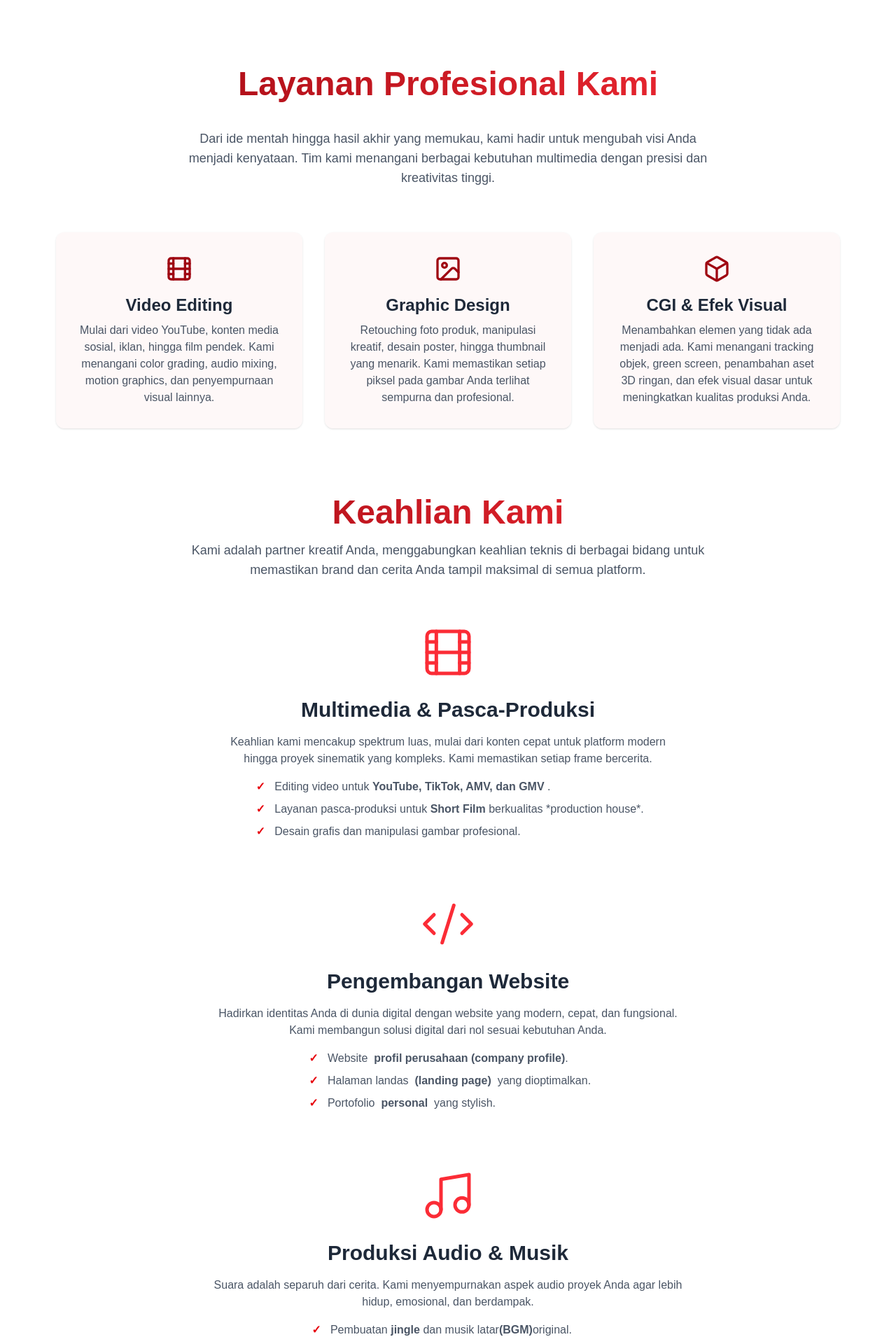
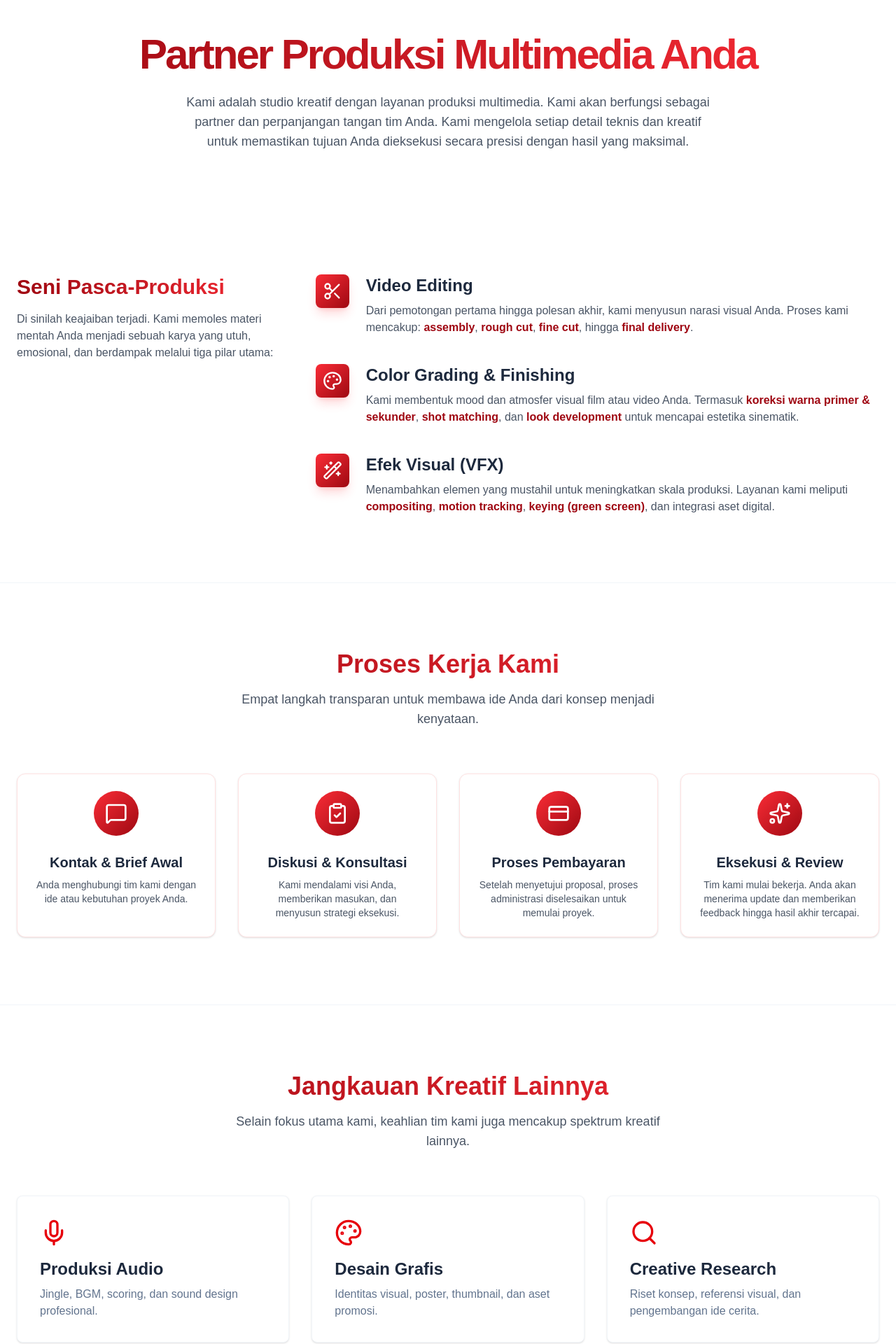
Before and after one commit to aoisaki01/pasifixc-project, a Next.js app: page / in a window 1280 px wide. Shown: the part 880-2800 px from the top of the page at 70% size. Built offline with nearby package versions, Linux system fonts and the light colour scheme; no server answers.

Commit message:
Update ServiceSection.tsx

```diff
--- a/src/app/components/ServiceSection.tsx
+++ b/src/app/components/ServiceSection.tsx
@@ -1,148 +1,140 @@
-// File: src/app/services/page.tsx
+'use client';
 
 import React from 'react';
-import { Film, Image as ImageIcon, Box, MessageSquare, ClipboardCheck, CreditCard, Sparkles, Code2, Music } from 'lucide-react';
+import { Palette, Wand2, Search, Mic, MessageSquare, ClipboardCheck, CreditCard, Sparkles } from 'lucide-react';
+import { motion } from 'framer-motion';
+import { Scissors } from "lucide-react";
+// ...existing code...
+const workflowSteps = [
+  { title: 'Kontak & Brief Awal', description: 'Anda menghubungi tim kami dengan ide atau kebutuhan proyek Anda.', icon: MessageSquare },
+  { title: 'Diskusi & Konsultasi', description: 'Kami mendalami visi Anda, memberikan masukan, dan menyusun strategi eksekusi.', icon: ClipboardCheck },
+  { title: 'Proses Pembayaran', description: 'Setelah menyetujui proposal, proses administrasi diselesaikan untuk memulai proyek.', icon: CreditCard },
+  { title: 'Eksekusi & Review', description: 'Tim kami mulai bekerja. Anda akan menerima update dan memberikan feedback hingga hasil akhir tercapai.', icon: Sparkles },
+];
 
-const workflowSteps = [
-  { title: 'Chat Tim Kami', icon: MessageSquare },
-  { title: 'Konsultasi Kebutuhan', icon: ClipboardCheck },
-  { title: 'Proses Pembayaran', icon: CreditCard },
-  { title: 'Editing & Selesai', icon: Sparkles },
+const otherServices = [
+  { title: 'Produksi Audio', description: 'Jingle, BGM, scoring, dan sound design profesional.', icon: Mic },
+  { title: 'Desain Grafis', description: 'Identitas visual, poster, thumbnail, dan aset promosi.', icon: Palette },
+  { title: 'Creative Research', description: 'Riset konsep, referensi visual, dan pengembangan ide cerita.', icon: Search }
 ];
 
 export default function ServicesPage() {
   return (
-    <main className="relative flex min-h-screen flex-col items-center p-8 pt-28 overflow-hidden bg-white">
-      <section id="services" className="w-full max-w-6xl py-10 px-4">
+    // Latar belakang utama kini putih polos
+    <main className="relative flex min-h-screen flex-col items-center overflow-x-hidden bg-white text-slate-800">
 
-        {/* --- BAGIAN 1: LAYANAN KAMI (PENGENALAN) --- */}
-        <div className="text-center">
-          <h2 className="font-heading py-6 text-4xl md:text-5xl font-extrabold bg-gradient-to-r from-red-800 to-red-500 text-transparent bg-clip-text">
-            Layanan Profesional Kami
+      {/* Elemen 'blob' dekoratif di latar belakang TELAH DIHAPUS */}
+
+      <div className="relative z-10 w-full">
+        {/* BAGIAN 1: PENGENALAN LAYANAN */}
+        <section id="services" className="w-full max-w-7xl mx-auto text-center pt-32 pb-20 px-6">
+          <motion.div initial={{ opacity: 0, y: 20 }} animate={{ opacity: 1, y: 0 }} transition={{ duration: 0.6 }}>
+            {/* Judul ini sudah menggunakan gradien */}
+            <h1 className="text-4xl md:text-6xl font-extrabold tracking-tighter bg-gradient-to-r from-red-800 to-red-500 text-transparent bg-clip-text">
+              Partner Produksi Multimedia Anda
+            </h1>
+            <p className="mt-6 max-w-3xl mx-auto text-lg text-gray-600">
+Kami adalah studio kreatif dengan layanan produksi multimedia. Kami akan berfungsi sebagai partner dan perpanjangan tangan tim Anda. Kami mengelola setiap detail teknis dan kreatif untuk memastikan tujuan Anda dieksekusi secara presisi dengan hasil yang maksimal.            </p>
+          </motion.div>
+        </section>
+
+        {/* BAGIAN 2: PENJABARAN PASCA-PRODUKSI */}
+        <section className="w-full py-24 px-6">
+          <div className="w-full max-w-7xl mx-auto grid grid-cols-1 lg:grid-cols-3 gap-12 items-start">
+            <div className="lg:col-span-1">
+              {/* Teks diubah menjadi gradien merah */}
+              <h2 className="text-3xl font-bold sticky top-24 bg-gradient-to-r from-red-800 to-red-500 text-transparent bg-clip-text">
+                Seni Pasca-Produksi
               </h2>
-          <p className="mt-4 max-w-3xl mx-auto text-lg text-gray-600">
-            Dari ide mentah hingga hasil akhir yang memukau, kami hadir untuk mengubah visi Anda menjadi kenyataan. Tim kami menangani berbagai kebutuhan multimedia dengan presisi dan kreativitas tinggi.
+              <p className="mt-4 text-gray-600">
+                Di sinilah keajaiban terjadi. Kami memoles materi mentah Anda menjadi sebuah karya yang utuh, emosional, dan berdampak melalui tiga pilar utama:
               </p>
             </div>
 
-        <div className="mt-16 grid grid-cols-1 md:grid-cols-3 gap-8 text-center">
-          <div className="bg-red-50/50 p-8 rounded-xl shadow-sm hover:shadow-lg transition-shadow duration-300">
-            <Film size={40} className="mx-auto mb-4 text-red-800" strokeWidth={2} />
-            <h3 className="text-2xl font-bold text-gray-800">Video Editing</h3>
-            <p className="mt-2 text-gray-600">
-              Mulai dari video YouTube, konten media sosial, iklan, hingga film pendek. Kami menangani color grading, audio mixing, motion graphics, dan penyempurnaan visual lainnya.
-            </p>
+            <div className="lg:col-span-2 space-y-10">
+              {/* ... (Konten pilar pasca-produksi tidak diubah) ... */}
+              <div className="flex gap-6">
+                <div className="flex-shrink-0 w-12 h-12 bg-gradient-to-br from-red-500 to-red-800 text-white rounded-lg flex items-center justify-center shadow-lg shadow-red-500/20">
+                  <Scissors size={28} />
                 </div>
-          <div className="bg-red-50/50 p-8 rounded-xl shadow-sm hover:shadow-lg transition-shadow duration-300">
-            <ImageIcon size={40} className="mx-auto mb-4 text-red-800" strokeWidth={2} />
-            <h3 className="text-2xl font-bold text-gray-800">Graphic Design</h3>
-            <p className="mt-2 text-gray-600">
-              Retouching foto produk, manipulasi kreatif, desain poster, hingga thumbnail yang menarik. Kami memastikan setiap piksel pada gambar Anda terlihat sempurna dan profesional.
-            </p>
-          </div>
-          <div className="bg-red-50/50 p-8 rounded-xl shadow-sm hover:shadow-lg transition-shadow duration-300">
-            <Box size={40} className="mx-auto mb-4 text-red-800" strokeWidth={2} />
-            <h3 className="text-2xl font-bold text-gray-800">CGI & Efek Visual</h3>
-            <p className="mt-2 text-gray-600">
-              Menambahkan elemen yang tidak ada menjadi ada. Kami menangani tracking objek, green screen, penambahan aset 3D ringan, dan efek visual dasar untuk meningkatkan kualitas produksi Anda.
-            </p>
+                <div>
+                  <h3 className="text-2xl font-semibold text-slate-800">Video Editing</h3>
+                  <p className="mt-2 text-gray-600">Dari pemotongan pertama hingga polesan akhir, kami menyusun narasi visual Anda. Proses kami mencakup: <strong className="text-red-800">assembly</strong>, <strong className="text-red-800">rough cut</strong>, <strong className="text-red-800">fine cut</strong>, hingga <strong className="text-red-800">final delivery</strong>.</p>
                 </div>
               </div>
-
-        {/* --- BAGIAN 2: KEAHLIAN KAMI (PENJELASAN DETAIL) --- */}
-        <div id="why-us" className="mt-24">
-            <div className="text-center">
-                <h2 className="font-heading text-4xl md:text-5xl font-extrabold bg-gradient-to-r from-red-800 to-red-500 text-transparent bg-clip-text">
-                Keahlian Kami
-                </h2>
-                <p className="mt-4 max-w-3xl mx-auto text-lg text-gray-600">
-                Kami adalah partner kreatif Anda, menggabungkan keahlian teknis di berbagai bidang untuk memastikan brand dan cerita Anda tampil maksimal di semua platform.
-                </p>
+              <div className="flex gap-6">
+                <div className="flex-shrink-0 w-12 h-12 bg-gradient-to-br from-red-500 to-red-800 text-white rounded-lg flex items-center justify-center shadow-lg shadow-red-500/20">
+                  <Palette size={28} />
                 </div>
-
-            {/* Pemisah Layanan dengan tata letak di tengah */}
-            <div className="mt-16 space-y-20">
-
-              {/* Layanan 1: Multimedia */}
-              <div className="flex flex-col items-center text-center gap-6">
-                <Film size={80} className="text-red-500" strokeWidth={1.5} />
-                <div className="max-w-2xl">
-                  <h3 className="text-3xl font-bold text-gray-800">Multimedia & Pasca-Produksi</h3>
-                  <p className="mt-4 text-gray-600">
-                    Keahlian kami mencakup spektrum luas, mulai dari konten cepat untuk platform modern hingga proyek sinematik yang kompleks. Kami memastikan setiap frame bercerita.
-                  </p>
-                  <ul className="mt-4 space-y-2 text-gray-600 inline-block text-left">
-                    <li className="flex items-start"><strong className="text-red-600 w-6 text-center mr-2">✓</strong> Editing video untuk <strong>&nbsp;YouTube, TikTok, AMV, dan GMV&nbsp;</strong>.</li>
-                    <li className="flex items-start"><strong className="text-red-600 w-6 text-center mr-2">✓</strong> Layanan pasca-produksi untuk <strong>&nbsp;Short Film&nbsp;</strong> berkualitas *production house*.</li>
-                    <li className="flex items-start"><strong className="text-red-600 w-6 text-center mr-2">✓</strong> Desain grafis dan manipulasi gambar profesional.</li>
-                  </ul>
+                <div>
+                  <h3 className="text-2xl font-semibold text-slate-800">Color Grading & Finishing</h3>
+                  <p className="mt-2 text-gray-600">Kami membentuk mood dan atmosfer visual film atau video Anda. Termasuk <strong className="text-red-800">koreksi warna primer & sekunder</strong>, <strong className="text-red-800">shot matching</strong>, dan <strong className="text-red-800">look development</strong> untuk mencapai estetika sinematik.</p>
                 </div>
               </div>
-
-              {/* Layanan 2: Web Development */}
-              <div className="flex flex-col items-center text-center gap-6">
-                <Code2 size={80} className="text-red-500" strokeWidth={1.5} />
-                <div className="max-w-2xl">
-                  <h3 className="text-3xl font-bold text-gray-800">Pengembangan Website</h3>
-                  <p className="mt-4 text-gray-600">
-                    Hadirkan identitas Anda di dunia digital dengan website yang modern, cepat, dan fungsional. Kami membangun solusi digital dari nol sesuai kebutuhan Anda.
-                  </p>
-                  <ul className="mt-4 space-y-2 text-gray-600 inline-block text-left">
-                    <li className="flex items-start"><strong className="text-red-600 w-6 text-center mr-2">✓</strong> Website &nbsp; <strong>profil perusahaan (company profile)</strong>.</li>
-                    <li className="flex items-start"><strong className="text-red-600 w-6 text-center mr-2">✓</strong> Halaman landas &nbsp; <strong>(landing page) &nbsp;</strong> yang dioptimalkan.</li>
-                    <li className="flex items-start"><strong className="text-red-600 w-6 text-center mr-2">✓</strong> Portofolio &nbsp; <strong>personal &nbsp;</strong> yang stylish.</li>
-                  </ul>
+              <div className="flex gap-6">
+                <div className="flex-shrink-0 w-12 h-12 bg-gradient-to-br from-red-500 to-red-800 text-white rounded-lg flex items-center justify-center shadow-lg shadow-red-500/20">
+                  <Wand2 size={28} />
+                </div>
+                <div>
+                  <h3 className="text-2xl font-semibold text-slate-800">Efek Visual (VFX)</h3>
+                  <p className="mt-2 text-gray-600">Menambahkan elemen yang mustahil untuk meningkatkan skala produksi. Layanan kami meliputi <strong className="text-red-800">compositing</strong>, <strong className="text-red-800">motion tracking</strong>, <strong className="text-red-800">keying (green screen)</strong>, dan integrasi aset digital.</p>
                 </div>
               </div>
-
-              {/* Layanan 3: Audio Production */}
-              <div className="flex flex-col items-center text-center gap-6">
-                <Music size={80} className="text-red-500" strokeWidth={1.5} />
-                <div className="max-w-2xl">
-                  <h3 className="text-3xl font-bold text-gray-800">Produksi Audio & Musik</h3>
-                  <p className="mt-4 text-gray-600">
-                    Suara adalah separuh dari cerita. Kami menyempurnakan aspek audio proyek Anda agar lebih hidup, emosional, dan berdampak.
-                  </p>
-                  <ul className="mt-4 space-y-2 text-gray-600 inline-block text-left">
-                    <li className="flex items-start"><strong className="text-red-600 w-6 text-center mr-2">✓</strong> Pembuatan <strong>&nbsp;jingle&nbsp;</strong> dan musik latar <strong>(BGM)</strong> original.</li>
-                    <li className="flex items-start"><strong className="text-red-600 w-6 text-center mr-2">✓</strong> <strong>&nbsp;Scoring&nbsp;</strong> atau penataan musik untuk film dan video.</li>
-                    <li className="flex items-start"><strong className="text-red-600 w-6 text-center mr-2">✓</strong> <strong>&nbsp;Sound design&nbsp;</strong>, mixing, dan mastering profesional.</li>
-                  </ul>
             </div>
           </div>
+        </section>
 
-            </div>
-        </div>
-
-        {/* --- BAGIAN 3: ALUR KERJA --- */}
-        <div className="mt-24 text-center">
-            <h3 className="font-heading text-3xl md:text-4xl font-bold text-gray-800">
-              Alur Kerja yang Simpel & Efisien
-            </h3>
-            <p className="mt-4 max-w-2xl mx-auto text-lg text-gray-600">
-              Kami percaya pada proses yang transparan dan mudah. Hanya dalam 4 langkah, proyek Anda akan selesai.
-            </p>
-            <div className="mt-12 flex flex-col md:flex-row items-center justify-center gap-4 md:gap-0 w-full max-w-4xl mx-auto">
+        {/* BAGIAN 3: ALUR KERJA */}
+        {/* Latar belakang abu-abu (bg-slate-50) DIHAPUS agar putih polos */}
+        <section className="w-full py-24 px-6 border-t border-b border-slate-100">
+          <div className="w-full max-w-7xl mx-auto text-center">
+            {/* Teks diubah menjadi gradien merah */}
+            <h2 className="text-4xl font-extrabold bg-gradient-to-r from-red-800 to-red-500 text-transparent bg-clip-text">
+              Proses Kerja Kami
+            </h2>
+            <p className="mt-4 max-w-2xl mx-auto text-lg text-gray-600">Empat langkah transparan untuk membawa ide Anda dari konsep menjadi kenyataan.</p>
+            <div className="mt-16 grid grid-cols-1 sm:grid-cols-2 lg:grid-cols-4 gap-8">
+              {/* ... (Konten alur kerja tidak diubah) ... */}
               {workflowSteps.map((step, index) => {
                 const IconComponent = step.icon;
                 return (
-                  <React.Fragment key={index}>
-                    <div className="flex flex-col items-center text-center">
-                      <div className="flex items-center justify-center w-20 h-20 bg-gradient-to-br from-red-800 to-red-500 rounded-full shadow-md">
-                        <IconComponent className="text-white" size={40} strokeWidth={2.5} />
+                  <div key={index} className="flex flex-col items-center text-center p-6 bg-white rounded-xl border border-red-100 shadow-sm hover:shadow-xl hover:shadow-red-200/50 hover:-translate-y-2 transition-all duration-300">
+                    <div className="relative mb-4 bg-gradient-to-br from-red-500 to-red-800 text-white p-4 rounded-full">
+                      <IconComponent size={32} />
                     </div>
-                      <p className="mt-3 font-semibold text-gray-700">{step.title}</p>
+                    <h3 className="mt-2 text-xl font-bold text-slate-800">{step.title}</h3>
+                    <p className="mt-2 text-sm text-gray-600 flex-grow">{step.description}</p>
                   </div>
-                    {index < workflowSteps.length - 1 && (
-                      <div className="w-full md:w-1/4 h-1 md:h-auto border-t-2 md:border-t-0 md:border-l-2 border-dashed border-gray-300 mx-4 my-4 md:my-0"></div>
-                    )}
-                  </React.Fragment>
                 );
               })}
             </div>
           </div>
+        </section>
 
+        {/* BAGIAN 4: LAYANAN LAINNYA */}
+        <section className="w-full py-24 px-6">
+          <div className="w-full max-w-7xl mx-auto text-center">
+            {/* Teks diubah menjadi gradien merah */}
+            <h2 className="text-4xl font-extrabold bg-gradient-to-r from-red-800 to-red-500 text-transparent bg-clip-text">
+              Jangkauan Kreatif Lainnya
+            </h2>
+            <p className="mt-4 max-w-2xl mx-auto text-lg text-gray-600">Selain fokus utama kami, keahlian tim kami juga mencakup spektrum kreatif lainnya.</p>
+            <div className="mt-16 grid grid-cols-1 md:grid-cols-3 gap-8">
+              {/* ... (Konten layanan lainnya tidak diubah) ... */}
+              {otherServices.map((service, index) => {
+                const IconComponent = service.icon;
+                return (
+                  <div key={index} className="p-8 bg-white border border-slate-100 rounded-lg text-left shadow-sm hover:shadow-md hover:border-red-100 transition-all duration-300">
+                    <IconComponent className="h-10 w-10 text-red-600 mb-4" />
+                    <h3 className="text-2xl font-bold">{service.title}</h3>
+                    <p className="mt-2 text-slate-500">{service.description}</p>
+                  </div>
+                );
+              })}
+            </div>
+          </div>
         </section>
+      </div>
     </main>
   );
 }
```
Lines whose indentation alone changed are shown as unchanged.
